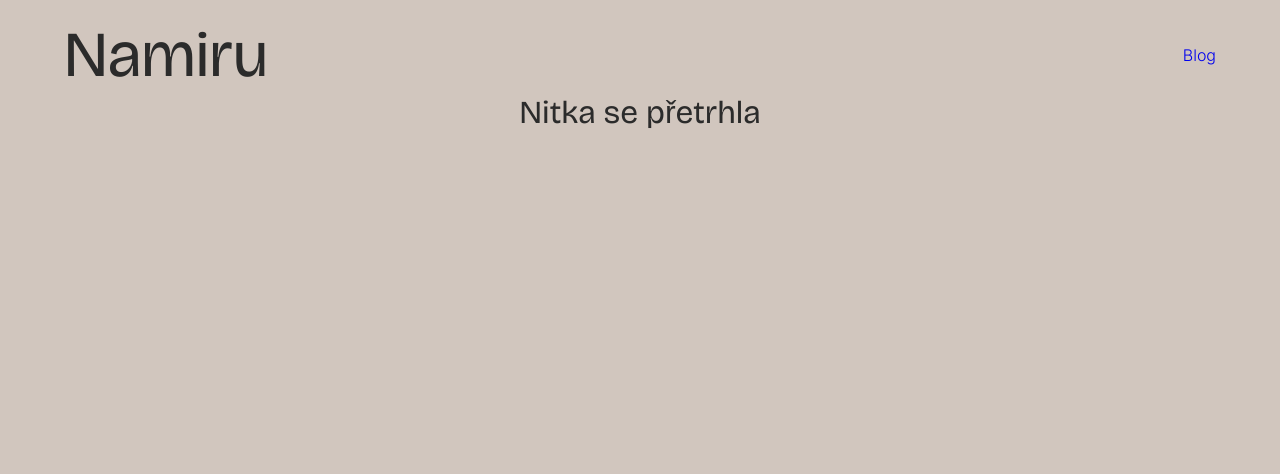
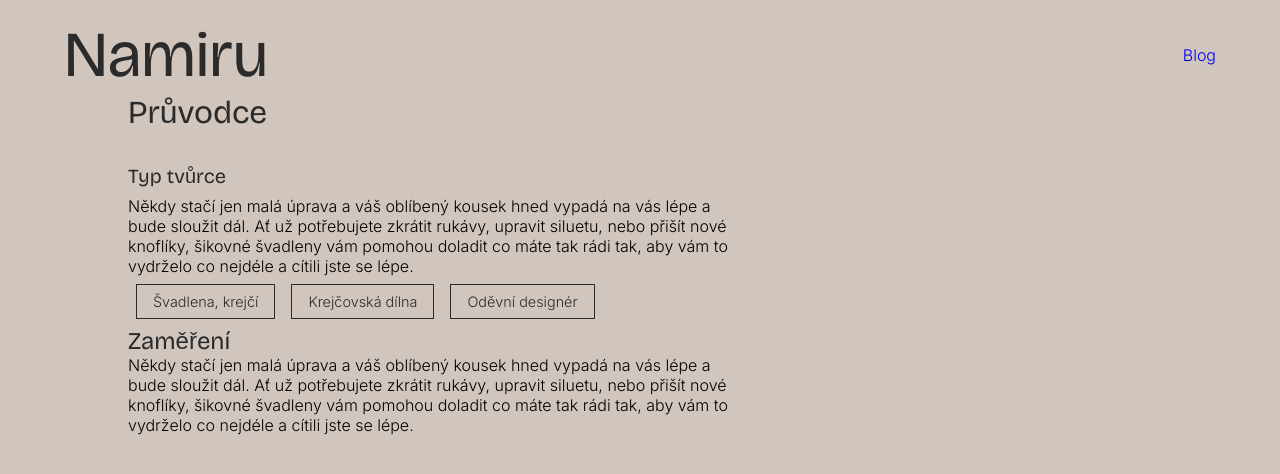
Before and after one commit to han-fris/namiru-app, a React (Vite) app: page /pruvodce in a window 1280 px wide. Shown: the top 474 px of the page. Built offline with nearby package versions, Linux system fonts and the light colour scheme.

Commit message:
založí Guide a vypíše první kategorii filtrů

```diff
--- /dev/null
+++ b/src/components/Filter/FilterOptionsList.jsx
@@ -0,0 +1,17 @@
+import './FilterOption.css';
+import { filtersByCategoryName } from '../../config';
+import { FilterOption } from './FilterOption';
+
+export const FilterOptionsList = ({ name }) => {
+  const filterOption = filtersByCategoryName[name];
+
+  console.log(filterOption);
+
+  return (
+    <div className="filter-category__details">
+      {Object.entries(filterOption.options).map(([value, label]) => (
+        <FilterOption key={value} label={label} value={value} />
+      ))}
+    </div>
+  );
+};
--- a/src/config.js
+++ b/src/config.js
@@ -79,40 +79,42 @@ const styles = {
   9: 'Tradiční / Folklorní',
 };
 
-export const filterCategories = [
-  {
+export const filtersByCategoryName = {
+  creatorType: {
     name: 'creatorType',
     label: 'Typ tvůrce',
     options: creatorTypes,
   },
-  {
+  specialization: {
     name: 'specialization',
     label: 'Zaměření',
     options: specializations,
   },
-  {
+  region: {
     name: 'region',
     label: 'Region',
     options: regions,
   },
-  {
+  clothingType: {
     name: 'clothingType',
     label: 'Druh oděvu',
     options: clothingTypes,
   },
-  {
+  targetCustomers: {
     name: 'targetCustomers',
     label: 'Typ zákazníka',
     options: targetCustomers,
   },
-  {
+  materials: {
     name: 'materials',
     label: 'Materiály',
     options: materials,
   },
-  {
+  style: {
     name: 'style',
     label: 'Styl',
     options: styles,
   },
-];
+};
+
+export const filterCategories = Object.values(filtersByCategoryName);
--- a/src/main.jsx
+++ b/src/main.jsx
@@ -6,6 +6,7 @@ import { BlogList } from './pages/Blog/BlogList';
 import { CreatorDetail } from './pages/Creators/CreatorDetail';
 import { CreatorList } from './pages/Creators/CreatorsList';
 import { NotFound } from './pages/NotFound';
+import { Guide } from './pages/Guide/Guide';
 
 const router = createBrowserRouter([
   {
@@ -29,6 +30,10 @@ const router = createBrowserRouter([
     element: <CreatorDetail />,
   },
   {
+    path: '/pruvodce',
+    element: <Guide />,
+  },
+  {
     path: '*',
     element: <NotFound />,
   },
--- /dev/null
+++ b/src/pages/Guide/Guide.css
@@ -0,0 +1,17 @@
+.guide {
+  width: 100%;
+}
+
+.guide-text {
+  max-width: 100%;
+}
+
+@media (min-width: 800px) {
+  .guide {
+    width: 80%;
+  }
+
+  .guide-text {
+    width: 60%;
+  }
+}
--- /dev/null
+++ b/src/pages/Guide/Guide.jsx
@@ -0,0 +1,43 @@
+import './Guide.css';
+import { PageWrapper } from '../../components/shared/PageWrapper';
+import { FilterOptionsList } from '../../components/Filter/FilterOptionsList';
+
+export const Guide = () => {
+  return (
+    <PageWrapper>
+      <div className="guide">
+        <div className="guide-container">
+          <h1 className="guide-title">Průvodce</h1>
+          <form>
+            <section id="creator-types" className="guide-section">
+              <div className="guide-section-inner">
+                <h2 className="guide-category-title">Typ tvůrce</h2>
+                <p className="guide-text">
+                  Někdy stačí jen malá úprava a váš oblíbený kousek hned vypadá
+                  na vás lépe a bude sloužit dál. Ať už potřebujete zkrátit
+                  rukávy, upravit siluetu, nebo přišít nové knoflíky, šikovné
+                  švadleny vám pomohou doladit co máte tak rádi tak, aby vám to
+                  vydrželo co nejdéle a cítili jste se lépe.
+                </p>
+              </div>
+              <div className="guide-filters">
+                <FilterOptionsList name="creatorType"></FilterOptionsList>
+              </div>
+            </section>
+
+            <div id="specializations" className="guide-specializations">
+              <h2 className="guide-category-title">Zaměření</h2>
+              <p className="guide-text">
+                Někdy stačí jen malá úprava a váš oblíbený kousek hned vypadá na
+                vás lépe a bude sloužit dál. Ať už potřebujete zkrátit rukávy,
+                upravit siluetu, nebo přišít nové knoflíky, šikovné švadleny vám
+                pomohou doladit co máte tak rádi tak, aby vám to vydrželo co
+                nejdéle a cítili jste se lépe.
+              </p>
+            </div>
+          </form>
+        </div>
+      </div>
+    </PageWrapper>
+  );
+};
```
Also changed, not shown: src/pages/Creators/CreatorsList.css (+0 -10 lines).
